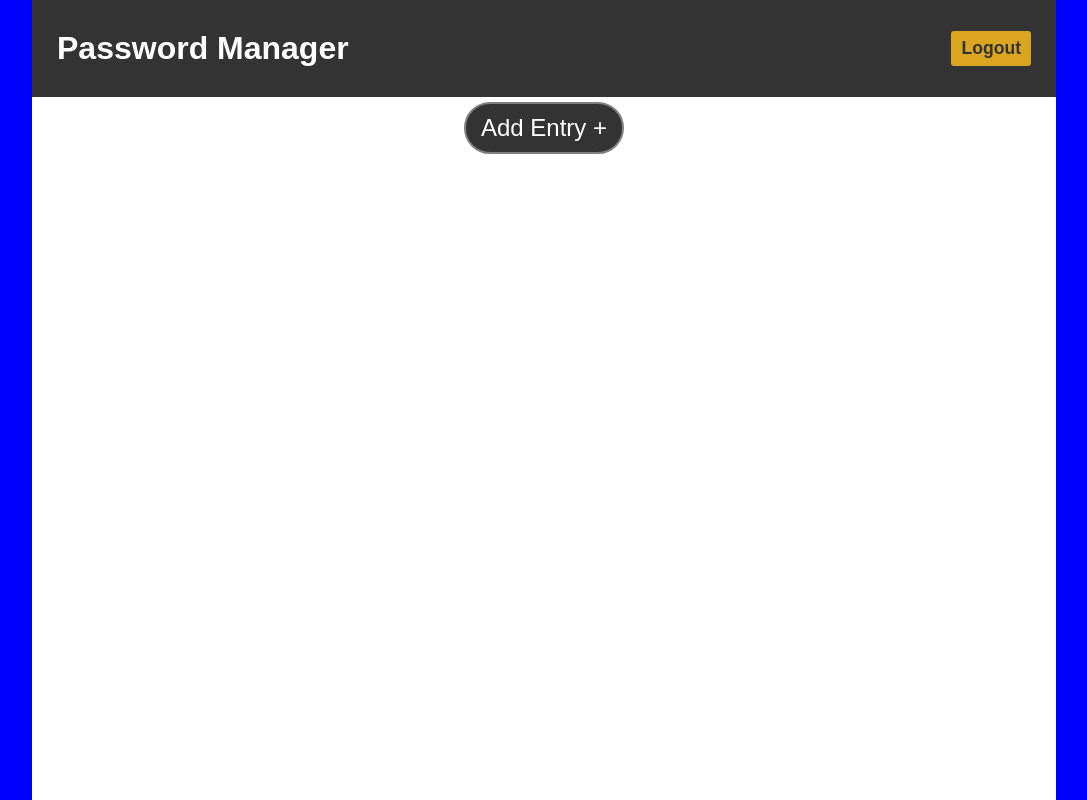
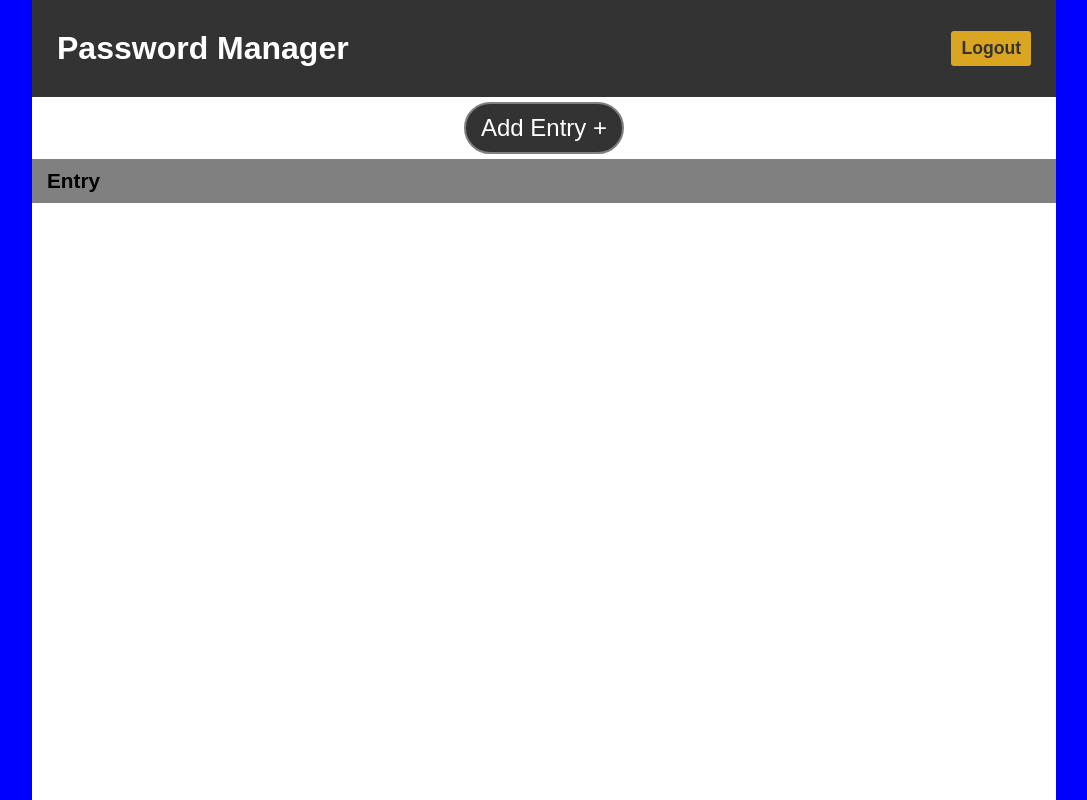
Before and after one commit to steve3424/password_manager, a Flask app: page /vault in a window 1280 px wide. Shown: the whole page, without its empty margins (96-1183 px from the left). Run offline with Flask 2, Linux system fonts and the light colour scheme; the visitor is signed in with stand-in values (Sample User, id 1).

Commit message:
add code to test edit/discard on vault entries

```diff
--- a/flask_app/static/vault.css
+++ b/flask_app/static/vault.css
@@ -89,7 +89,18 @@ body {
 .vault-entry__form {
     max-height: 0;
     overflow: hidden;
-    /* transition: max-height 1s ease-in-out; */
+}
+
+.vault-entry__input {
+	border: 2px solid transparent;
+	border-radius: 5px;
+	color: black;
+	display: block;
+	font-size: 1em;
+	margin-top: 5px;
+	margin-bottom: 10px;
+	padding: 5px 7px;
+	width: 100%;
 }
 
 .vault-entry__title {
@@ -108,11 +119,6 @@ body {
     background-color: white;
 }
 
-.vault-entry__form {
-    background-color: red;
-    width: 100%;
-}
-
 #spacer {
     background-color: white;
     height: 50px;
--- a/flask_app/static/vault.js
+++ b/flask_app/static/vault.js
@@ -1,13 +1,103 @@
 // TODO: need a way to approximate height to make
 //       transition smooth both ways
-function Slide() {
-    var form = this.nextElementSibling;
+// TODO: Instead of changing styles individually
+//       just add and remove class here
+// TODO: Add shadow on bottom of title
+// function Slide() {
+//     var form = this.nextElementSibling;
+//     if(form.offsetHeight > 0) {
+//         form.style.maxHeight = "0px";
+//     }
+//     else {
+//         form.style.maxHeight = "500px";
+//     }
+// }
+
+// TESTING
+function Slide(e) {
+    var form = e.nextElementSibling;
     if(form.offsetHeight > 0) {
         form.style.maxHeight = "0px";
+        form.style.padding = "0px";
     }
     else {
         form.style.maxHeight = "500px";
+        form.style.padding = "15px";
     }
+}
+
+// Save prev values for discarding edits
+var prev_values = {};
+
+// Set up buttons to swap
+var edit_discard_btns = document.createElement("a");
+edit_discard_btns.setAttribute("id", "discard-btn");
+edit_discard_btns.classList.add("button");
+edit_discard_btns.innerHTML = "Discard";
+edit_discard_btns.onclick = function() {
+    // Restore all values
+    var form_inputs = this.parentNode.querySelectorAll(".vault-entry__input");
+    for(var i = 0; i < form_inputs.length; ++i) {
+        form_inputs[i].disabled = true;
+        form_inputs[i].style.border = "2px solid transparent";
+        form_inputs[i].value = prev_values[form_inputs[i].id];
+    }
+
+    // Swap buttons
+    var discard_btn = document.querySelector("#discard-btn");
+    discard_btn.parentNode.replaceChild(edit_discard_btns, discard_btn);
+    edit_discard_btns = discard_btn;
+    var save_btn = document.querySelector("#save-btn");
+    save_btn.parentNode.replaceChild(save_delete_btns, save_btn);
+    save_delete_btns = save_btn;
+};
+
+var save_delete_btns = document.createElement("a");
+save_delete_btns.setAttribute("id", "save-btn");
+save_delete_btns.classList.add("button");
+save_delete_btns.innerHTML = "Save";
+save_delete_btns.onclick = function() {
+    console.log(this.innerHTML);
+};
+
+function BeginEdit(el) {
+    var form_inputs = el.parentNode.querySelectorAll(".vault-entry__input");
+    for(var i = 0; i < form_inputs.length; ++i) {
+        form_inputs[i].disabled = false;
+        form_inputs[i].style.border = "2px solid black";
+        // Need to cache the previous values in
+        // case user wants to discard changes
+        prev_values[form_inputs[i].id] = form_inputs[i].value;
+    }
+
+    // Swap buttons
+    var edit_btn = document.querySelector("#edit-btn");
+    edit_btn.parentNode.replaceChild(edit_discard_btns, edit_btn);
+    edit_discard_btns = edit_btn;
+    var delete_btn = document.querySelector("#delete-btn");
+    delete_btn.parentNode.replaceChild(save_delete_btns, delete_btn);
+    save_delete_btns = delete_btn;
+}
+
+function EndEdit(el) {
+    // Make editable inputs un-editable again
+    var form_inputs = el.parentNode.querySelectorAll(".vault-entry__input");
+    for(var i = 0; i < form_inputs.length; ++i) {
+        // form_inputs[i].style.backgroundColor = "#009879";
+        form_inputs[i].disabled = true;
+        // Restore prev values from dictionary cache
+        form_inputs[i].value = prev_values[form_inputs[i].id];
+    }
+
+    // Change discard back to edit
+    var edit_btn = document.querySelector("#edit-btn");
+    edit_btn.innerHTML = "Edit";
+    edit_btn.onclick = BeginEdit;
+
+    // // Swap save w/ delete btn
+    // var save_btn = document.querySelector("#save-btn");
+    // save_btn.parentNode.replaceChild(temp_btn, save_btn);
+    // temp_btn = save_btn;
 }
 
 var add_section = document.querySelector(".new-entry");
@@ -168,7 +258,7 @@ async function GetUsersVault() {
     // TODO: Get Key will eventually be done once on load
     var decryption_key = await GetKeyFromSession();
 
-    var vault = await fetch("http://localhost:5000/get_user_vault");
+    var vault = await fetch(window.location.host + "/get_user_vault");
     var vault_json = await vault.json();
 
     var decoder = new TextDecoder();
--- a/flask_app/templates/vault.html
+++ b/flask_app/templates/vault.html
@@ -51,6 +51,41 @@
 
         <!-- This is populated by vault entries when the page loads -->
         <div id="vault-entries">
+            <!-- TESTING -->
+            <div class="vault-entry">
+                <h2 class="vault-entry__title" onclick="Slide(this)">Entry</h2>
+                <form class="vault-entry__form">
+                    <input type="hidden" name="encrypted_entry_hex">
+                    <input type="hidden" name="iv_hex">
+
+                    <p class="new-entry__label">Name</p>
+                    <!-- JAVASCRIPT VALIDATION ERROR MESSAGES -->
+                    <p class="error-string hidden" id="name_too_short_error">* Please enter a name</p>
+                    <p class="error-string hidden" id="name_too_long_error">* Name must be less than 65 chars</p>
+                    <input class="vault-entry__input" disabled="true" name="name" type="text" value="NAME HERE JINJA">
+
+                    <p class="new-entry__label">Login</p>
+                    <!-- JAVASCRIPT VALIDATION ERROR MESSAGES -->
+                    <p class="error-string hidden" id="login_too_short_error">* Please enter a login</p>
+                    <p class="error-string hidden" id="login_too_long_error">* Login must be less than 65 chars</p>
+                    <input class="vault-entry__input" disabled="true" name="login" type="text" value="NAME HERE JINJA">
+
+                    <p class="new-entry__label">Password</p>
+                    <!-- JAVASCRIPT VALIDATION ERROR MESSAGES -->
+                    <p class="error-string hidden" id="password_too_short_error">* Please enter a password</p>
+                    <p class="error-string hidden" id="password_too_long_error">* Password must be less than 65 chars</p>
+                    <input class="vault-entry__input" disabled="true" name="password" type="text" value="NAME HERE JINJA">
+
+                    <p class="new-entry__label">Website</p>
+                    <!-- JAVASCRIPT VALIDATION ERROR MESSAGES -->
+                    <p class="error-string hidden" id="website_too_short_error">* Please enter a website</p>
+                    <p class="error-string hidden" id="website_too_long_error">* Website must be less than 65 chars</p>
+                    <input class="vault-entry__input" disabled="true" name="website" type="text" value="NAME HERE JINJA">
+
+                    <a id="edit-btn" class="button" onclick="BeginEdit(this)">Edit</a>
+                    <a id="delete-btn" class="button">Delete</a>
+                </form>
+            </div>
         </div>
     </div>
 </body>
```
